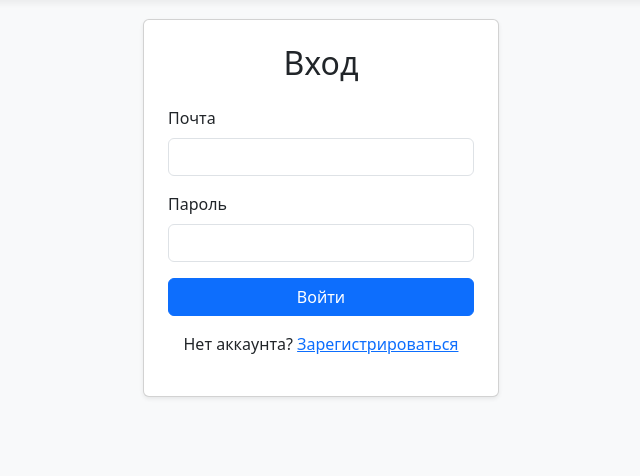
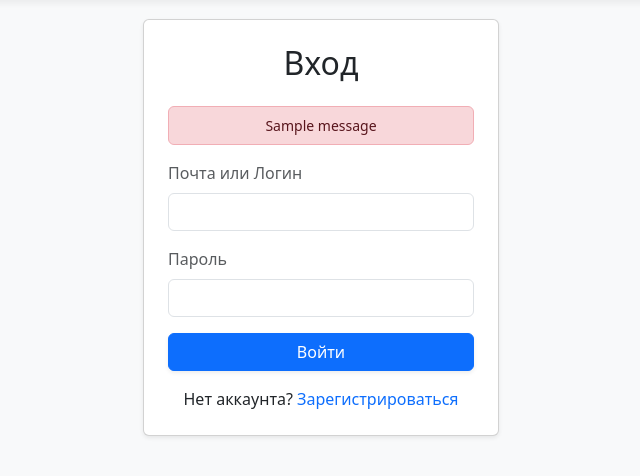
Before and after one commit to reiatsua/First_IT_Lyceum, a Django app: page /auth/login/ in a window 1280 px wide. Shown: the part 111-587 px from the top of the page, without its empty margins (319-959 px from the left). Run offline with Django 5.2, Linux system fonts and the light colour scheme; tables that the repository leaves empty hold one stand-in row (values such as "Sample post"); one stand-in notice (Sample message) is shown.

Commit message:
bd fix 1

```diff
--- a/users/templates/users/login.html
+++ b/users/templates/users/login.html
@@ -5,22 +5,50 @@
     <div class="col-md-4">
         <div class="card shadow-sm p-4">
             <h2 class="text-center mb-4">Вход</h2>
+
+            {% if messages %}
+                {% for message in messages %}
+                    <div class="alert alert-danger text-center small py-2 mb-3">
+                        {{ message }}
+                    </div>
+                {% endfor %}
+            {% endif %}
+
             <form method="post">
                 {% csrf_token %}
+
                 <div class="mb-3">
-                    <label class="form-label">Почта</label>
+                    <label class="form-label text-muted">Почта или Логин</label>
                     {{ form.username }}
+                    {% if form.username.errors %}
+                        <div class="text-danger small mt-1">{{ form.username.errors|join:", " }}</div>
+                    {% endif %}
                 </div>
+
                 <div class="mb-3">
-                    <label class="form-label">Пароль</label>
+                    <label class="form-label text-muted">Пароль</label>
                     {{ form.password }}
+                    {% if form.password.errors %}
+                        <div class="text-danger small mt-1">{{ form.password.errors|join:", " }}</div>
+                    {% endif %}
                 </div>
-                <button type="submit" class="btn btn-primary w-100 mb-3">Войти</button>
+
+                <button type="submit" class="btn btn-primary w-100 mb-3 shadow-sm">Войти</button>
             </form>
-            <p class="text-center">
-                Нет аккаунта? <a href="{% url 'register' %}">Зарегистрироваться</a>
+
+            <p class="text-center mb-0">
+                Нет аккаунта? <a href="{% url 'register' %}" class="text-decoration-none">Зарегистрироваться</a>
             </p>
         </div>
     </div>
 </div>
+
+<script>
+    document.addEventListener("DOMContentLoaded", function() {
+        // Автоматически добавляем класс Bootstrap ко всем полям ввода
+        document.querySelectorAll('input').forEach(input => {
+            input.classList.add('form-control');
+        });
+    });
+</script>
 {% endblock %}
--- a/users/views.py
+++ b/users/views.py
@@ -12,13 +12,19 @@ from .forms import UserRegisterForm, UserLoginForm, UserUpdateForm
 
 def register_view(request):
     if request.method == 'POST':
-        form = UserRegisterForm(request.POST)
+        form = UserRegisterForm(request.POST) # Берем данные из POST
         if form.is_valid():
             user = form.save()
             login(request, user)
+            messages.success(request, 'Добро пожаловать! Регистрация прошла успешно.')
             return redirect('home')
+        else:
+            # ВАЖНО: Мы НЕ пересоздаем форму.
+            # Мы просто идем дальше, и render ниже вернет форму с ошибками.
+            messages.error(request, 'Пожалуйста, исправьте ошибки в форме.')
     else:
         form = UserRegisterForm()
+
     return render(request, 'users/register.html', {'form': form})
 
 def login_view(request):
```
Also changed, not shown: users/templates/users/register.html (+19 -56 lines).
